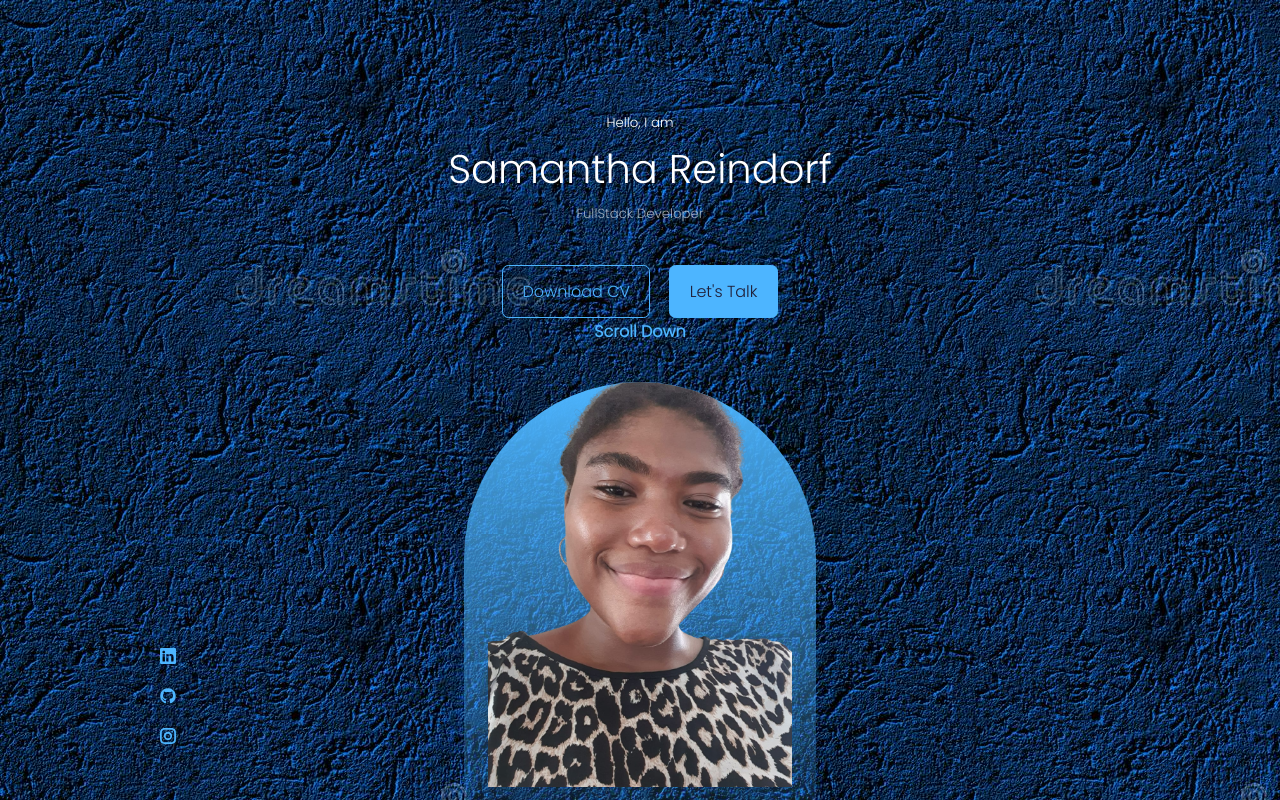
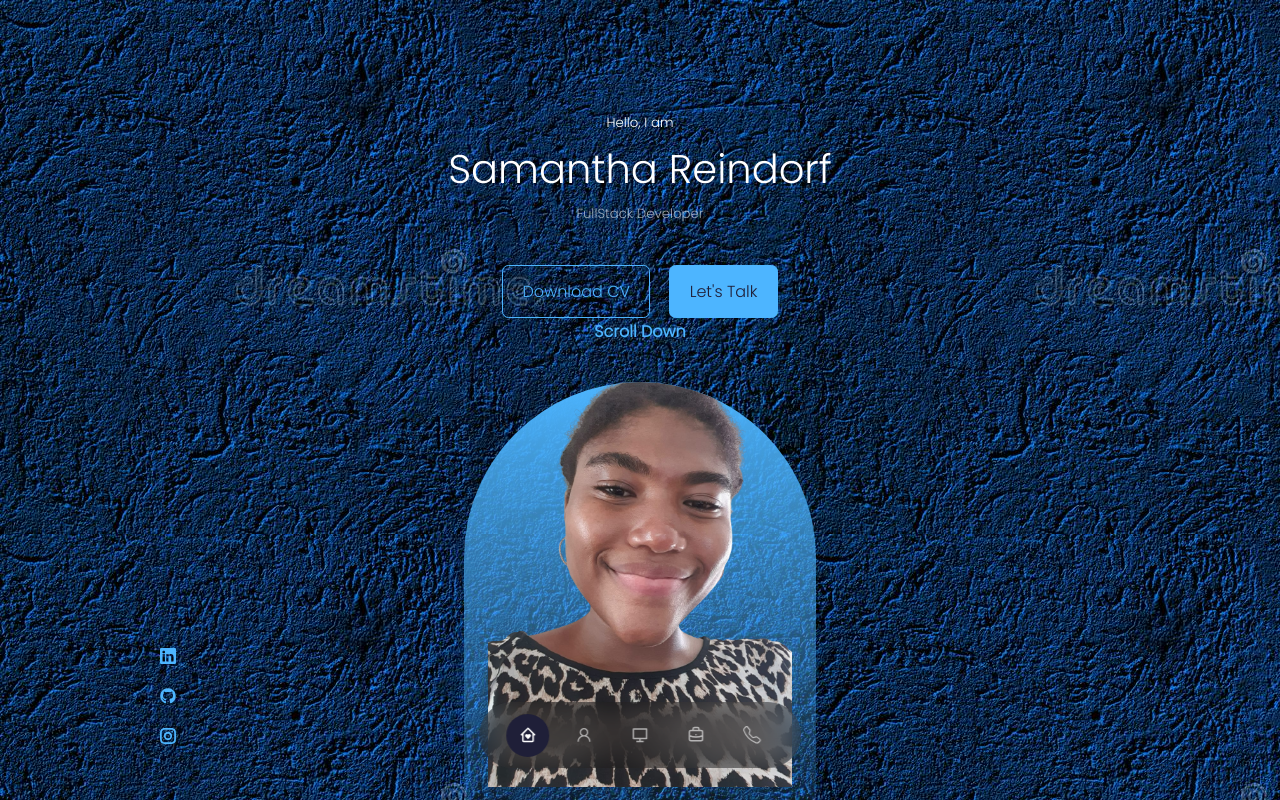
Before and after one commit to samanthareindorf/react-p, a React (Create React App) app: page / in a window 1280 px wide. Shown: the top 800 px of the page. Built offline with nearby package versions, Linux system fonts and the light colour scheme.

Commit message:
completed nav component. Made active tabs change using UseState. Nav component completed!🎇

```diff
--- a/src/components/nav/Nav.jsx
+++ b/src/components/nav/Nav.jsx
@@ -23,14 +23,20 @@
 /*import telephone icon*/
 import {BsTelephone} from 'react-icons/bs'
 
+/*import useState. This helps change the active link when it is <changed></changed*/
+import { useState } from 'react'
+
 const Nav = () => {
+  const [activeNav, setActiveNav] = useState('#')
+
+  /*set the active nav to the one in bracket. If classname is that, make it active else, leave it line 35-40*/
   return (
     <nav>
-      <a href="#"><BiHomeHeart/></a>
-      <a href="#about"><AiOutlineUser/></a>
-      <a href="#experience"><RiComputerLine/></a>
-      <a href="#portfolio"><HiOutlineBriefcase/></a>
-      <a href="#contact"><BsTelephone/></a>
+      <a href="#"onClick={()=> setActiveNav('#')}  className={activeNav==='#' ? 'active': ''}><BiHomeHeart/></a>
+      <a href="#about"onClick={()=> setActiveNav('#about')} className={activeNav==='#about' ? 'active': ''}><AiOutlineUser/></a>
+      <a href="#experience"onClick={()=> setActiveNav('#experience')}  className={activeNav==='#experience' ? 'active': ''}><RiComputerLine/></a>
+      <a href="#portfolio"onClick={()=> setActiveNav('#portfolio')}  className={activeNav==='#portfolio' ? 'active': ''}><HiOutlineBriefcase/></a>
+      <a href="#contact"onClick={()=> setActiveNav('#contact')}  className={activeNav==='#contact' ? 'active': ''}><BsTelephone/></a>
 
     </nav>
   )
--- a/src/components/nav/nav.css
+++ b/src/components/nav/nav.css
@@ -0,0 +1,41 @@
+nav{
+    background: rgba(0,0,0,0.3);
+    width: max-content;
+    display: block;
+    padding: 0.7rem 1.7rem;
+    z-index: 2;
+    position: fixed;
+    left: 50%;
+    transform: translateX(-50%);
+    bottom: 2rem;
+    display: flex;
+    gap: 0.8rem;
+    border-radius: 3rem;
+    backdrop-filter: blur(15px);
+
+}
+
+/*to zoom on hover*/
+/* nav:hover{
+    transform: scale(1.3)
+} */
+
+nav a{
+    background: transparent;
+    padding: 0.8rem;
+    border-radius: 50%;
+    display: flex;
+    color: var(--color-light);
+    font-size: 1.1rem;
+}
+
+nav a:hover{
+    background: rgba(0, 0, 0, 0.3);
+}
+
+/*for the active link*/
+nav a.active {
+    background: var(--color-bg);
+    color: var(--color-white) ;
+
+}
```
